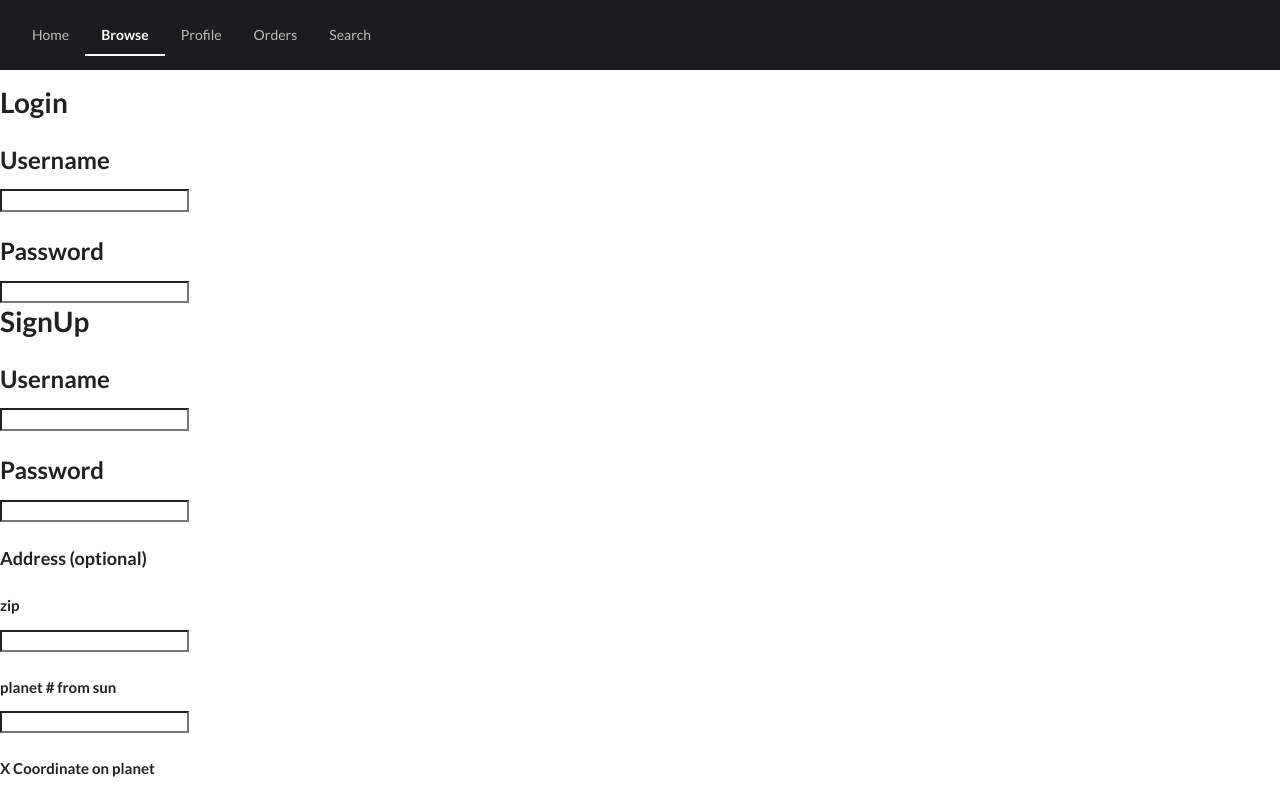
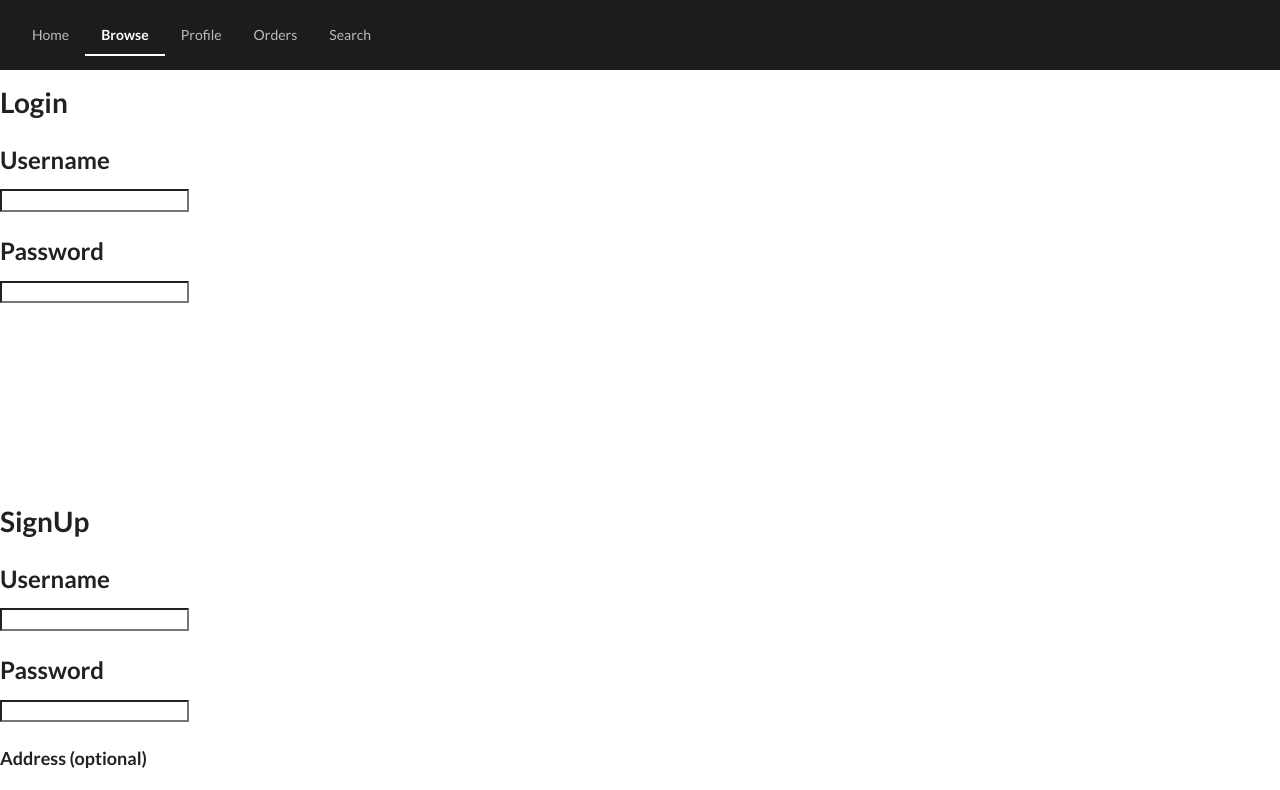
Before and after one commit to Tabrisxxx/cs340-g19, a React (Create React App) app in the folder website/spaceshop/: page / in a window 1280 px wide. Shown: the top 790 px of the page. Built offline with nearby package versions, Linux system fonts and the light colour scheme.

Commit message:
search page init

```diff
--- a/website/spaceshop/src/App.css
+++ b/website/spaceshop/src/App.css
@@ -102,3 +102,6 @@ body {
 .about-us-component-container {
 	padding-bottom: 70px;
 }
+.login-container {
+	padding-bottom: 200px;
+}
--- a/website/spaceshop/src/App.js
+++ b/website/spaceshop/src/App.js
@@ -9,6 +9,7 @@ import Browse from './components/Browse';
 import Orders from './components/Orders';
 import Login from './components/Login';
 import SignUp from './components/SignUp';
+import Search from './components/Search';
 
 function App() {
 	return (
@@ -21,6 +22,7 @@ function App() {
 				<Route path="/browse" exact component={Browse} />
 				<Route path="/profile" exact component={Profile} />
 				<Route path="/orders" exact component={Orders} />
+				<Route path="/search" exact component={Search} />
 			</div>
 		</Router>
 	);
--- a/website/spaceshop/src/components/Login.js
+++ b/website/spaceshop/src/components/Login.js
@@ -2,13 +2,13 @@ import React from 'react';
 
 function Login() {
 	return (
-		<main>
-			<div class='menu'>
-			<h1>Login</h1>
-			<h2>Username</h2>
-			<input type="text"></input>
-			<h2>Password</h2>
-			<input type="password"></input>
+		<main class="login-container">
+			<div class="menu">
+				<h1>Login</h1>
+				<h2>Username</h2>
+				<input type="text"></input>
+				<h2>Password</h2>
+				<input type="password"></input>
 			</div>
 		</main>
 	);
--- a/website/spaceshop/src/components/Navbar.js
+++ b/website/spaceshop/src/components/Navbar.js
@@ -8,7 +8,7 @@ function Navbar() {
 	return (
 		<div class="ui inverted segment" style={{ 'border-radius': '0px' }}>
 			<div class="ui inverted secondary pointing menu">
-				<Link to="/">
+				<Link to="/home">
 					<a class="item">Home</a>
 				</Link>
 				<Link to="/browse">
--- /dev/null
+++ b/website/spaceshop/src/components/Search.js
@@ -0,0 +1,11 @@
+import React from 'react';
+
+function Search() {
+	return (
+		<main>
+			<p>Search...</p>
+		</main>
+	);
+}
+
+export default Search;
```
